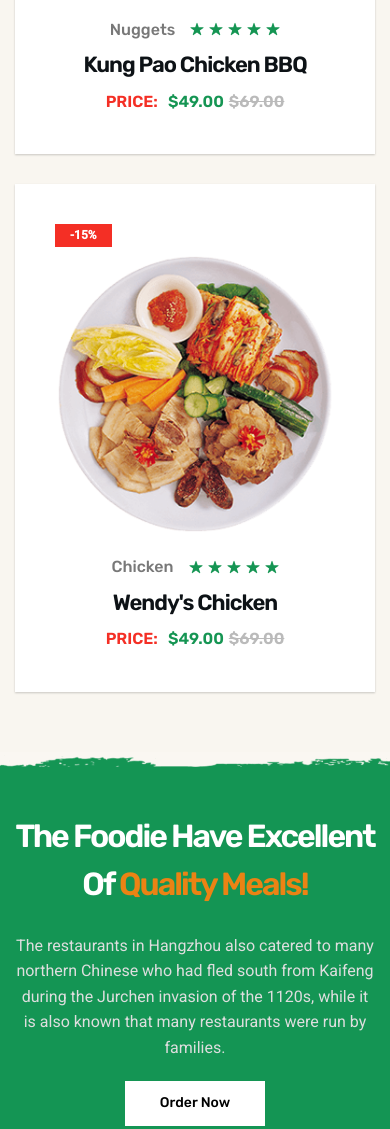
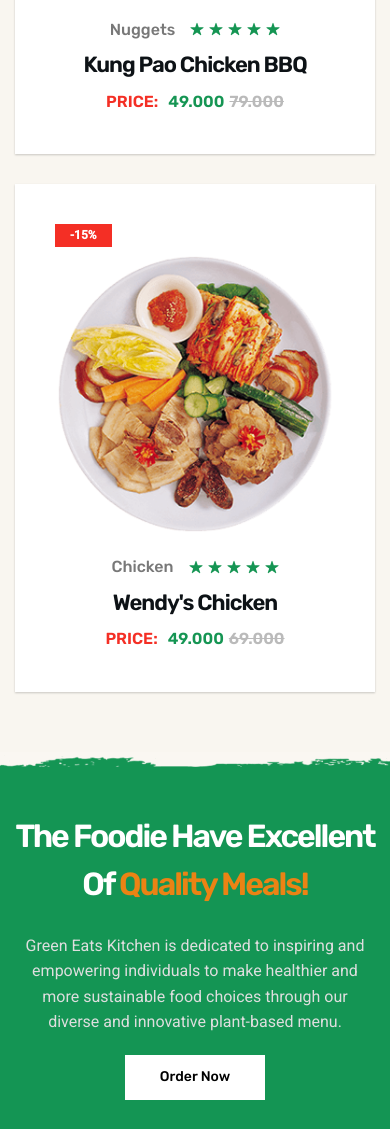
Before and after one commit to Normurodov/green-eats-kitchen, a plain HTML site: page index.html in a window 390 px wide. Shown: the part 5090-6219 px from the top of the page. Drawn offline with nearby package versions, Linux system fonts and the light colour scheme.

Commit message:
Update index.html
this is the last update

```diff
--- a/index.html
+++ b/index.html
@@ -582,9 +582,9 @@ empowering individuals to make healthier and more sustainable food choices throu
 
                   <p class="price-text">Price:</p>
 
-                  <data class="price" value="59.00 ">$59.00</data>
+                  <data class="price" value="59.00 ">59.000</data>
 
-                  <del class="del">$69.00</del>
+                  <del class="del">69.000 sum</del>
 
                 </div>
 
@@ -621,9 +621,9 @@ empowering individuals to make healthier and more sustainable food choices throu
 
                   <p class="price-text">Price:</p>
 
-                  <data class="price" value="49.00">$49.00</data>
+                  <data class="price" value="49.000">49.000</data>
 
-                  <del class="del">$69.00</del>
+                  <del class="del">79.000</del>
 
                 </div>
 
@@ -660,9 +660,9 @@ empowering individuals to make healthier and more sustainable food choices throu
 
                   <p class="price-text">Price:</p>
 
-                  <data class="price" value="49.00">$49.00</data>
+                  <data class="price" value="49.000">49.000</data>
 
-                  <del class="del">$69.00</del>
+                  <del class="del">69.000</del>
 
                 </div>
 
@@ -694,9 +694,9 @@ empowering individuals to make healthier and more sustainable food choices throu
             </h2>
 
             <p class="section-text">
-              The restaurants in Hangzhou also catered to many northern Chinese who had fled south from Kaifeng during
-              the Jurchen
-              invasion of the 1120s, while it is also known that many restaurants were run by families.
+              Green Eats Kitchen is dedicated to inspiring and
+              empowering individuals to make healthier and more
+              sustainable food choices through our diverse and innovative plant-based menu.
             </p>
 
             <button class="btn btn-hover" id="order_btn">Order Now</button>
@@ -731,9 +731,11 @@ empowering individuals to make healthier and more sustainable food choices throu
             </h2>
 
             <p class="section-text">
-              The restaurants in Hangzhou also catered to many northern Chinese who had fled south from Kaifeng during
-              the Jurchen
-              invasion of the 1120s, while it is also known that many restaurants were run by families.
+              At Green Eats Kitchen, our commitment is to provide
+              delicious, healthy, and sustainable plant-based meals that nourish both the
+              body and the planet. We promise to use the freshest, locally sourced
+              ingredients to create flavorful dishes that cater to those seeking a more
+              plant-forward lifestyle.
             </p>
 
             <button class="btn btn-hover">Order Now</button>
@@ -896,12 +898,12 @@ empowering individuals to make healthier and more sustainable food choices throu
               <div class="banner-card">
 
                 <img src="./assets/images/banner-1.jpg" width="550" height="450" loading="lazy"
-                  alt="Discount For Delicious Tasty Burgers!" class="banner-img">
+                  alt="Discount For Delicious Tasty Pasta!" class="banner-img">
 
                 <div class="banner-item-content">
                   <p class="banner-subtitle">50% Off Now!</p>
 
-                  <h3 class="banner-title">Discount For Delicious Tasty Burgers!</h3>
+                  <h3 class="banner-title">Discount For Delicious Tasty Pasta!</h3>
 
                   <p class="banner-text">Sale off 50% only this week</p>
 
```
